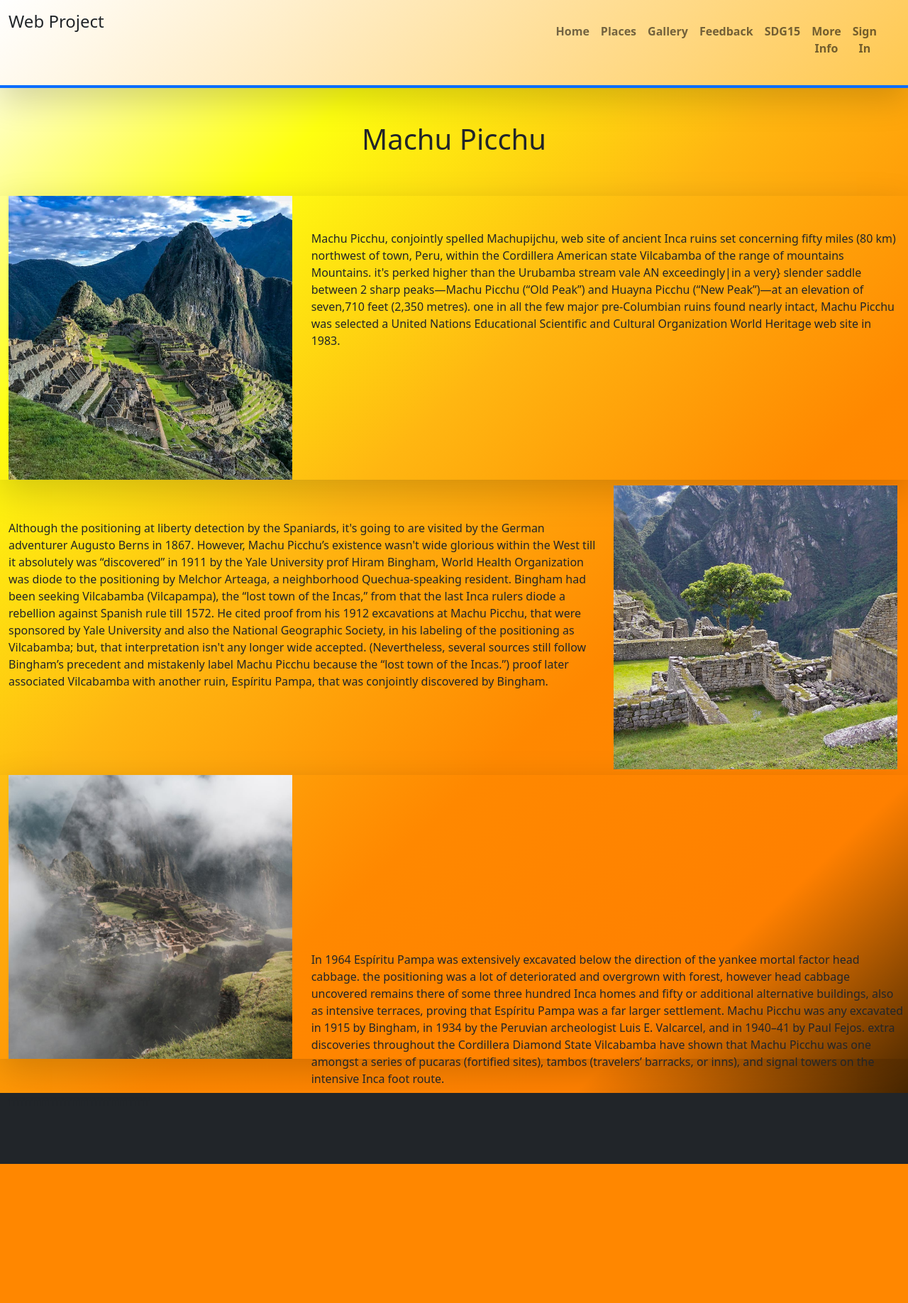
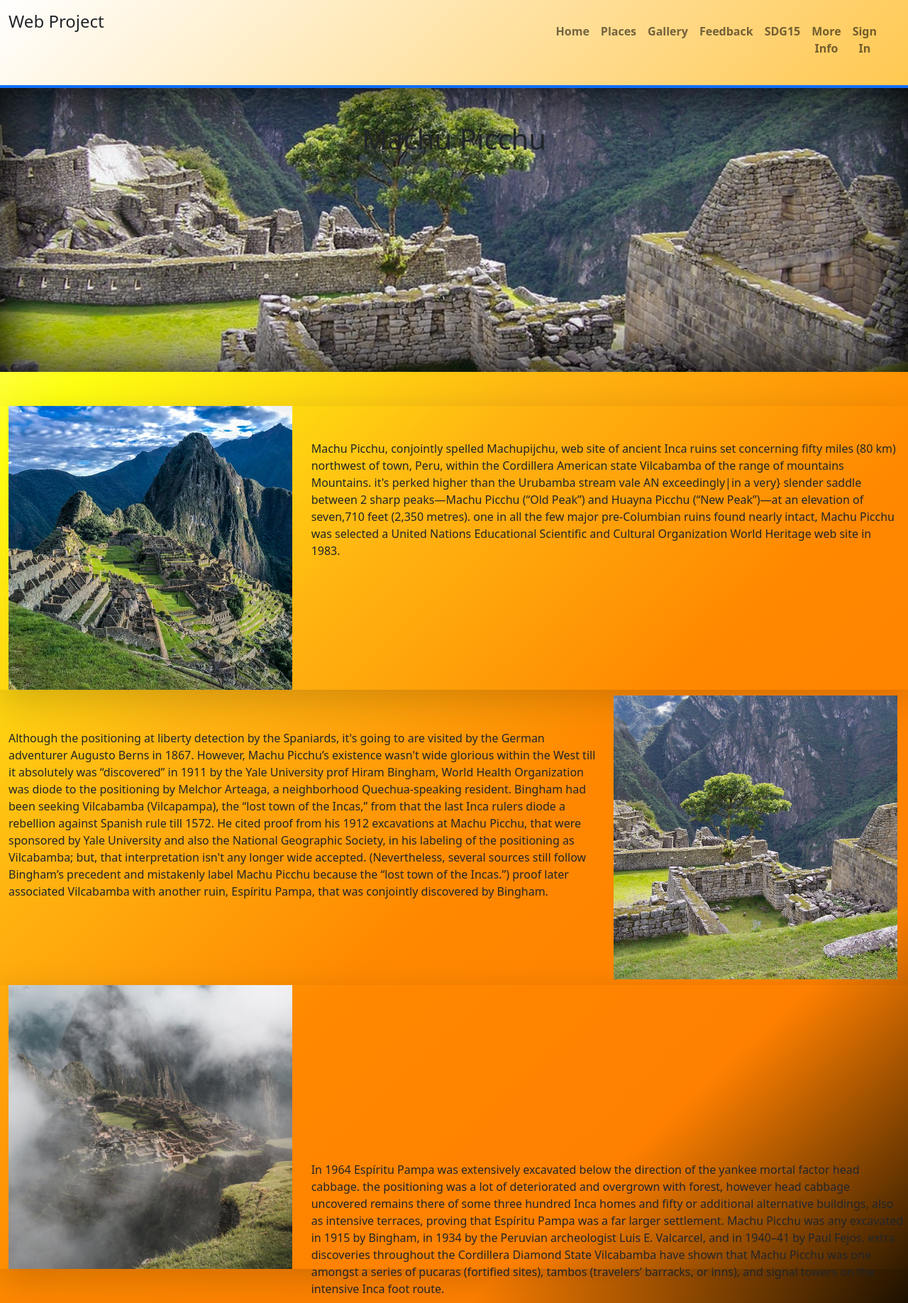
Before and after one commit to mewan-chamika99/web--assignment, a PHP site: the page made by singlePlace 23.php in a window 1280 px wide. Shown: the whole page at 71% size. Before the commit the page ends 1640 px from the top, so only its background shows below. Run offline with PHP 8.4, Linux system fonts and the light colour scheme.

Commit message:
Update singlePlace 23.php

```diff
--- a/singlePlace 23.php
+++ b/singlePlace 23.php
@@ -21,7 +21,7 @@
 
             ?>
 
-            <div class="col-12 singleHd " style="margin-bottom: 40px;">
+            <div class="col-12 a23 " style="margin-bottom: 40px;">
                 <h1 class="text-center pt-5">Machu Picchu</h1>
             </div>
 
@@ -59,7 +59,7 @@
                 </div>
             </div>
 
-            <footer class="bg-dark " style="height: 100px;">ffffffffffffffffffffffffffffffffffff</footer>
+
 
         </div>
     </div>
```
